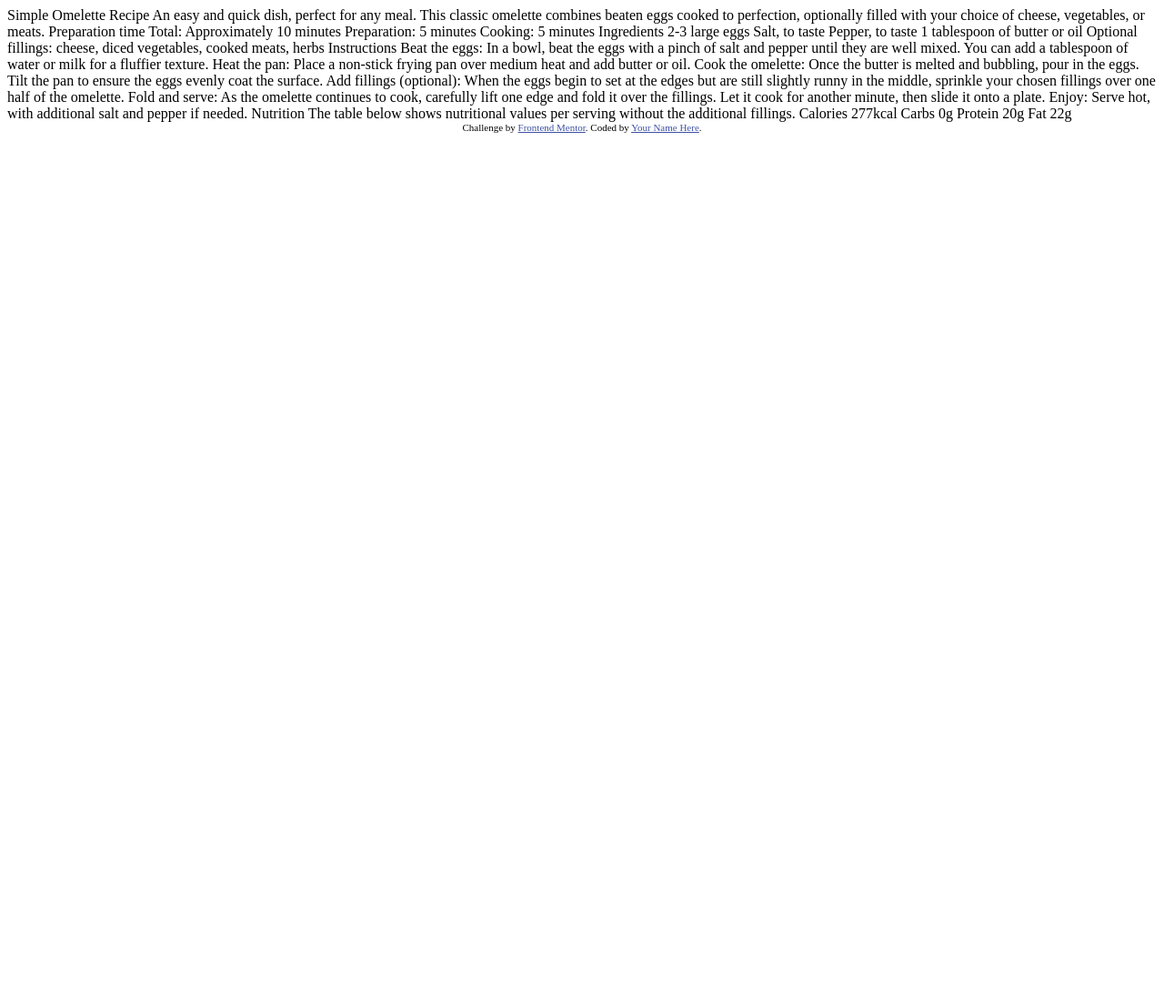
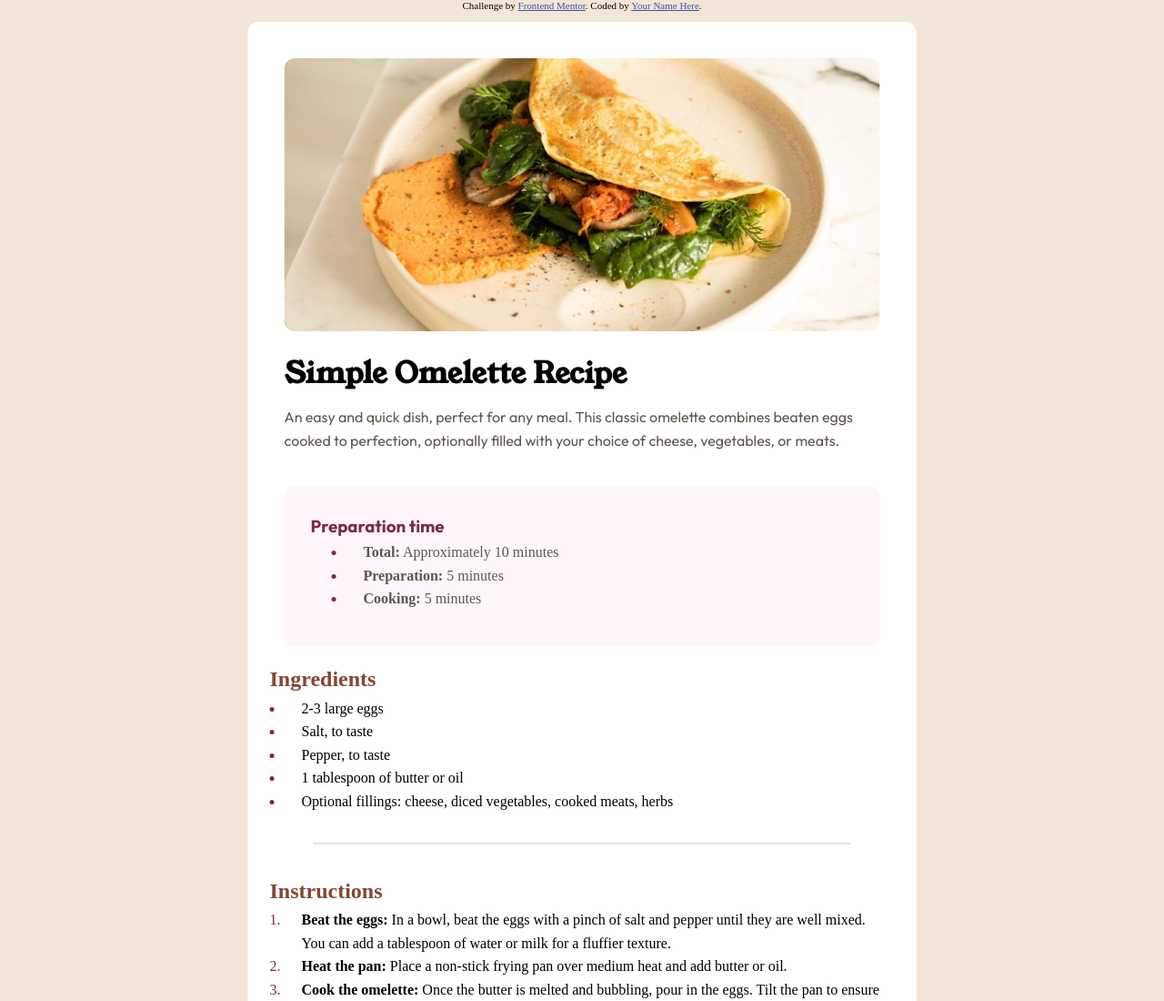
Before and after one commit to EddieBones1/Recipe-Page, a plain HTML site: page index.html in a window 1280 px wide. Shown: the top 1100 px of the page at 91% size. Before the commit the page ends 800 px from the top, so only its background shows below. Drawn offline with Linux system fonts and the light colour scheme.

Commit message:
updated files

```diff
--- a/index.html
+++ b/index.html
@@ -1,77 +1,128 @@
 <!DOCTYPE html>
 <html lang="en">
   <head>
-  <meta charset="UTF-8">
-  <meta name="viewport" content="width=device-width, initial-scale=1.0"> <!-- displays site properly based on user's device -->
+    <meta charset="UTF-8" />
+    <meta name="viewport" content="width=device-width, initial-scale=1.0" />
+    <!-- displays site properly based on user's device -->
 
-  <link rel="icon" type="image/png" sizes="32x32" href="./assets/images/favicon-32x32.png">
+
+    <link
+      rel="icon"
+      type="image/png"
+      sizes="32x32"
+      href="./assets/images/favicon-32x32.png"
+    />
+    <link rel="stylesheet" href="styles/style.css" />
 
     <title>Frontend Mentor | Recipe page</title>
 
     <!-- Feel free to remove these styles or customise in your own stylesheet 👍 -->
-  <style>
-    .attribution { font-size: 11px; text-align: center; }
-    .attribution a { color: hsl(228, 45%, 44%); }
-  </style>
+    <style></style>
   </head>
+
   <body>
+    <div class="container">
+    <img src="assets/images/image-omelette.jpeg" alt ="Omelette">
+    <main>
+    <h1>Simple Omelette Recipe</h1>
 
-  Simple Omelette Recipe
+    <p>
+      An easy and quick dish, perfect for any meal. This classic omelette
+      combines beaten eggs cooked to perfection, optionally filled with your
+      choice of cheese, vegetables, or meats.
+    </p>
+    <div class="bg-preparation">
 
-  An easy and quick dish, perfect for any meal. This classic omelette combines beaten eggs cooked
-  to perfection, optionally filled with your choice of cheese, vegetables, or meats.
+    <h3>Preparation time</h3>
 
-  Preparation time
+    <ul class="preparation">
+      <li><strong>Total:</strong> Approximately 10 minutes</li>
+      <li><strong>Preparation:</strong> 5 minutes</li>
+      <li><strong>Cooking:</strong> 5 minutes</li>
+    </ul>
+    </div>
 
-  Total: Approximately 10 minutes
-  Preparation: 5 minutes
-  Cooking: 5 minutes
+    <div class="ingredients">
+    <h2>Ingredients</h2>
 
-  Ingredients
+    <ul>
+      <li>2-3 large eggs</li>
+      <li>Salt, to taste</li>
+      <li>Pepper, to taste</li>
+      <li>1 tablespoon of butter or oil</li>
+      <li>Optional fillings: cheese, diced vegetables, cooked meats, herbs</li>
+    </ul>
+</div>
 
-  2-3 large eggs
-  Salt, to taste
-  Pepper, to taste
-  1 tablespoon of butter or oil
-  Optional fillings: cheese, diced vegetables, cooked meats, herbs
+    <hr>
 
-  Instructions
+    <h2>Instructions</h2>
+    <ol>
+      <li>
+        <strong>Beat the eggs:</strong> In a bowl, beat the eggs with a pinch of salt and pepper
+        until they are well mixed. You can add a tablespoon of water or milk for
+        a fluffier texture.
+      </li>
 
-  Beat the eggs: In a bowl, beat the eggs with a pinch of salt and pepper until they are well mixed.
-  You can add a tablespoon of water or milk for a fluffier texture.
+      <li>
+        <strong>Heat the pan:</strong> Place a non-stick frying pan over medium heat and add
+        butter or oil.
+      </li>
 
-  Heat the pan: Place a non-stick frying pan over medium heat and add butter or oil.
+      <li>
+        <strong>Cook the omelette:</strong> Once the butter is melted and bubbling, pour in the
+        eggs. Tilt the pan to ensure the eggs evenly coat the surface.
+      </li>
 
-  Cook the omelette: Once the butter is melted and bubbling, pour in the eggs. Tilt the pan to ensure
-  the eggs evenly coat the surface.
+      <li>
+        <strongAdd fillings (optional):></strong> When the eggs begin to set at the edges but are
+        still slightly runny in the middle, sprinkle your chosen fillings over
+        one half of the omelette.
+      </li>
 
-  Add fillings (optional): When the eggs begin to set at the edges but are still slightly runny in the
-  middle, sprinkle your chosen fillings over one half of the omelette.
+      <li>
+        <strong>Fold and serve:</strong> As the omelette continues to cook, carefully lift one
+        edge and fold it over the fillings. Let it cook for another minute, then
+        slide it onto a plate.
+      </li>
 
-  Fold and serve: As the omelette continues to cook, carefully lift one edge and fold it over the
-  fillings. Let it cook for another minute, then slide it onto a plate.
+      <li><strong>Enjoy:</strong> Serve hot, with additional salt and pepper if needed.</li>
+    </ol>
 
-  Enjoy: Serve hot, with additional salt and pepper if needed.
+    <h2>Nutrition</h2>
 
-  Nutrition
+    <p>
+      The table below shows nutritional values per serving without the
+      additional fillings.
+    </p>
 
-  The table below shows nutritional values per serving without the additional fillings.
-
-  Calories
-  277kcal
-
-  Carbs
-  0g
-
-  Protein
-  20g
-
-  Fat
-  22g
+    <table>
+      <tr>
+        <td> Calories </td>
+        <td> 277kcal </td>
+      </tr>
+      <tr>
+        <tb> Carbs </td>
+        <tb> 0g </td>
+          <hr>
+      </tr>
+      <tr>
+        <td> Protein </td>
+         <td> 20g </td>
+      </tr>
+      <tr>
+        <td> Fat </td>
+       <td> 22g </td>
+      </tr>
+    </table>
+    </div>
 
     <div class="attribution">
-    Challenge by <a href="https://www.frontendmentor.io?ref=challenge" target="_blank">Frontend Mentor</a>.
-    Coded by <a href="#">Your Name Here</a>.
+      Challenge by
+      <a href="https://www.frontendmentor.io?ref=challenge" target="_blank"
+        >Frontend Mentor</a
+      >. Coded by <a href="#">Your Name Here</a>.
     </div>
+    </main>
   </body>
 </html>
--- /dev/null
+++ b/styles/style.scss
@@ -0,0 +1,129 @@
+/*importing the fonts */
+@import url('https://fonts.googleapis.com/css2?family=Young+Serif&display=swap');
+@import url('https://fonts.googleapis.com/css2?family=Outfit:wght@100..900&display=swap');
+
+/*Setting my global variables in SCSS */
+$White: hsl(0, 0%, 100%);
+$Stone-100: hsl(30, 54%, 90%);
+$Stone-150: hsl(30, 18%, 87%);
+$Stone-600: hsl(30, 10%, 34%);
+$Stone-900: hsl(24, 5%, 18%);
+$Brown-800: hsl(14, 45%, 36%);
+$Rose-800: hsl(332, 51%, 32%);
+$Rose-50: hsl(330, 100%, 98%);
+
+$fs-paragraph: 1em;
+$Font-weight-400: 400;
+$Font-weight-600: 600;
+$Font-weight-700: 700;
+$ff-1: "young serif", serif;
+$ff-2: "Outfit", sans-serif;
+/* reset it to these properties for all browsers */
+* {
+  margin: 0;
+  padding: 0;
+  box-sizing: border-box;
+}
+body {
+  background-color: $Stone-100;
+  position: relative;
+  min-height: 100%;
+  /*display: flex;
+  flex-direction: column;
+  justify-content: center;
+  align-items: center;*/
+}
+
+.container {
+  background-color: $White;
+  position: absolute;
+  top: 818.867px;
+  left: 50%;
+  transform: translate(-50%, -50%);
+  /*display: flex;
+  text-align: left;*/
+  padding: 40px;
+  margin-top: 60px;
+  justify-content: center;
+  flex-direction: column;
+  width: 735px;
+  height: 1710px;
+  border-radius: 12px;
+}
+
+img {
+  width: 655px;
+  height: 300px;
+  border-radius: 12px;
+}
+h1 {
+  padding-top: 17px;
+  font-family: $ff-1;
+  line-height: 1.6;
+}
+p {
+  font-size: $fs-paragraph;
+  font-family:$ff-2;
+  line-height: 1.6;
+  color: $Stone-600;
+  margin: 10px 0;
+}
+.main {
+  margin-top: 18px;
+}
+
+.bg-preparation {
+  background-color: $Rose-50;
+  height: 176px;
+  width: 655px;
+  padding-left: 29px;
+  padding-top: 30px;
+  margin: 37px 0;
+  position: relative;
+  /*height:176px;*/
+  border-radius: 12px;
+}
+h3 {
+  color: $Rose-800;
+  font-family: "Outfit", sans-serif;
+  font-weight: $Font-weight-700;
+  line-height: 1.6;
+}
+.preparation {
+  margin-left: 39px;
+  line-height: 1.6;
+  color: $Stone-600;
+}
+li::marker {
+  color: $Rose-800;
+}
+li {
+  padding-left: 19px;
+  line-height: 1.6;
+}
+
+h2 {
+  color: $Brown-800;
+  line-height: 1.6;
+  font-family: 'young-serif', serif;
+  font-weight: $Font-weight-700;
+  margin-left: -16px;
+}
+
+hr {
+  margin: 32px;
+  border: 0.5px solid;
+  color:$Stone-150;
+}
+
+.ingredients{
+    margin-top:-20px;
+}
+
+.attribution {
+  font-size: 11px;
+  text-align: center;
+}
+.attribution a {
+  color: hsl(228, 45%, 44%);
+}
```
Also changed, not shown: styles/style.css (added), 1 other file. Lines whose indentation alone changed are shown as unchanged.
